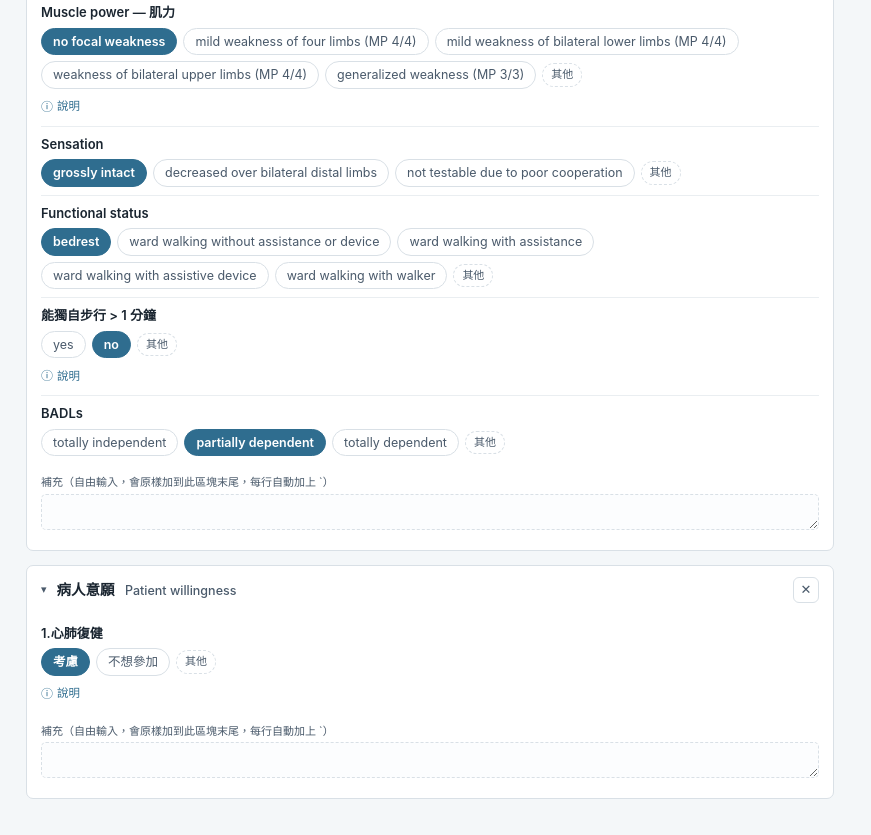
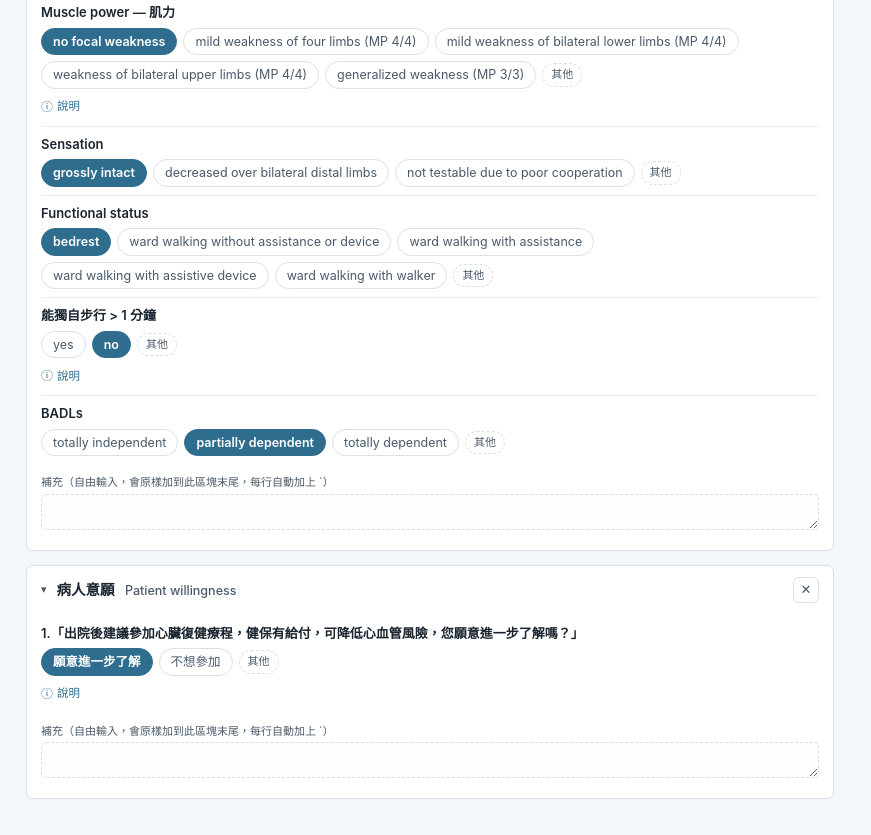
Before and after one commit to sherry45682-ship-it/consultCV-, a plain HTML site: page index.html in a window 1280 px wide. Shown: the part 3009-3844 px from the top of the page, without its empty margins (0-871 px from the left). Drawn offline with Linux system fonts and the light colour scheme.

Commit message:
病人意願改為新版兩題，並加上不願意接受的原因
- 第1題：心臟復健療程意願（願意進一步了解／不想參加），題目全文直接
  顯示在畫面上，方便照著問
- 第2題：復健部門診體能評估及掛號意願（願意接受／想先進一步了解／
  不願意接受），只在第1題答「不想參加」時出現
- 第2-1題：不願意接受的原因，可複選（醫師沒建議／自己覺得不需要／
  要上班／沒時間／太遠，另可用「其他」自由輸入），只在第2題答
  「不願意接受」時出現，輸出時接在第2題後面的括號裡

輸出範例：
`1.心臟復健療程:不想參加
`2.復健部門診體能評估及掛號:不願意接受（要上班、太遠）

Co-Authored-By: Claude Opus 5 <noreply@anthropic.com>

```diff
--- a/index.html
+++ b/index.html
@@ -287,6 +287,9 @@ const BADL     = ["完全獨立","部分依賴","完全依賴"];
 /* 選了「無法取得資料」時，其餘欄位自動隱藏 */
 const NOD = (st)=> !!(st.fields['nodata'] || (st.fother['nodata'] && String(st.fother['nodata']).trim()));
 
+/* 病人意願：第 1 題答「願意進一步了解」→ 後面的題目都不用問 */
+const WILL_Q2_HIDE = (st)=> String(st.fother['rehab'] || st.fields['rehab'] || '')==='願意進一步了解';
+
 const MODEL = [
 
 /* ================= 開頭固定文字（無標題、不需填寫） ================= */
@@ -386,10 +389,21 @@ const MODEL = [
 
 /* ================= 病人意願 ================= */
 { id:"will", name:"病人意願", en:"Patient willingness", outName:"病人意願", preset:true, fields:[
-  {type:"pick", label:"1.心肺復健", key:"rehab", def:"考慮", opts:["考慮","不想參加"],
-   info:"選「考慮」時，第 2 題自動隱藏且不輸出。"},
-  {type:"pick", label:"2.諮詢", key:"consult", opts:["考慮","不想參加"],
-   hideWhen:(st)=> String(st.fother['rehab'] || st.fields['rehab'] || '')==='考慮'}
+  {type:"pick",
+   label:"1.「出院後建議參加心臟復健療程，健保有給付，可降低心血管風險，您願意進一步了解嗎？」",
+   key:"rehab", def:"願意進一步了解", opts:["願意進一步了解","不想參加"],
+   info:"輸出：`1.心臟復健療程:願意進一步了解\n選「願意進一步了解」時，第 2 題會自動隱藏、也不會輸出。"},
+
+  {type:"pick",
+   label:"2.「出院後，臺大醫院復健部門診可安排一次性的體脂肪、肌少症及心肺適能評估，以了解您的健康狀況及提供後續體能活動諮詢。您願意接受評估嗎？現在可以協助您登記復健部門診？」",
+   key:"consult", opts:["願意接受","想先進一步了解","不願意接受"],
+   hideWhen:WILL_Q2_HIDE,
+   info:"第 1 題答「不想參加」時才會出現這一題。\n輸出：`2.復健部門診體能評估及掛號:願意接受"},
+
+  {type:"multi", label:"2-1. 不願意接受的原因（可複選）", key:"refuse", sep:"、",
+   opts:["醫師沒建議","自己覺得不需要","要上班","沒時間","太遠"],
+   hideWhen:(st)=> WILL_Q2_HIDE(st) || String(st.fother['consult'] || st.fields['consult'] || '')!=='不願意接受',
+   info:"只有第 2 題選「不願意接受」時才會出現。\n原因會接在第 2 題後面的括號裡：\n`2.復健部門診體能評估及掛號:不願意接受（要上班、太遠）\n其他原因請按「其他」直接輸入。"}
 ]}
 
 ];
@@ -667,12 +681,17 @@ brief(){
 },
 
 /* ---------- 病人意願 ---------- */
-will({V,has}){
+will({V,has,VJ}){
   const L=[];
   const q1 = has('rehab')? V('rehab') : null;
-  if(q1!==null) L.push('1.\u5fc3\u80ba\u5fa9\u5065:'+q1);
-  /* 第一題選「考慮」→ 第二題不用填、也不輸出 */
-  if(q1!=='\u8003\u616e' && has('consult')) L.push('2.\u8aee\u8a62:'+V('consult'));
+  if(q1!==null) L.push('1.心臟復健療程:'+q1);
+  /* 第 1 題答「願意進一步了解」→ 後面的題目不用問、也不輸出 */
+  if(q1!=='願意進一步了解' && has('consult')){
+    const q2=V('consult');
+    /* 不願意接受時，原因接在後面的括號裡 */
+    const why=(q2==='不願意接受' && has('refuse'))? '（'+VJ('refuse','、')+'）' : '';
+    L.push('2.復健部門診體能評估及掛號:'+q2+why);
+  }
   return L.join('\n');
 },
 
```
